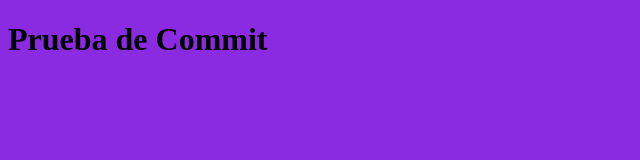
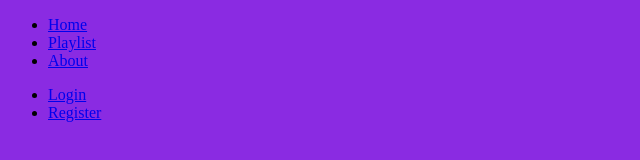
Before and after one commit to JeSuScS12/Jc-Nh, a plain HTML site: page Pagina/index.html in a window 1280 px wide. Shown: the whole page, without its empty margins (0-640 px from the left). Drawn offline with Linux system fonts and the light colour scheme.

Commit message:
commit 1 PC

```diff
--- a/Pagina/index.html
+++ b/Pagina/index.html
@@ -7,6 +7,19 @@
     <link rel="stylesheet" href="style.css">
 </head>
 <body>
-    <h1>Prueba de Commit</h1>
+    <header>
+        <nav class="Menu">
+            <ul class="menuNav">
+                <li><a href="#">Home</a></li>
+                <li><a href="#">Playlist</a></li>
+                <li><a href="#">About</a></li>
+            </ul>
+
+            <ul class="menuLogin">
+                <li><a href="#">Login</a></li>
+                <li><a href="#">Register</a></li>
+            </ul>
+        </nav>
+    </header>
 </body>
 </html>
```
